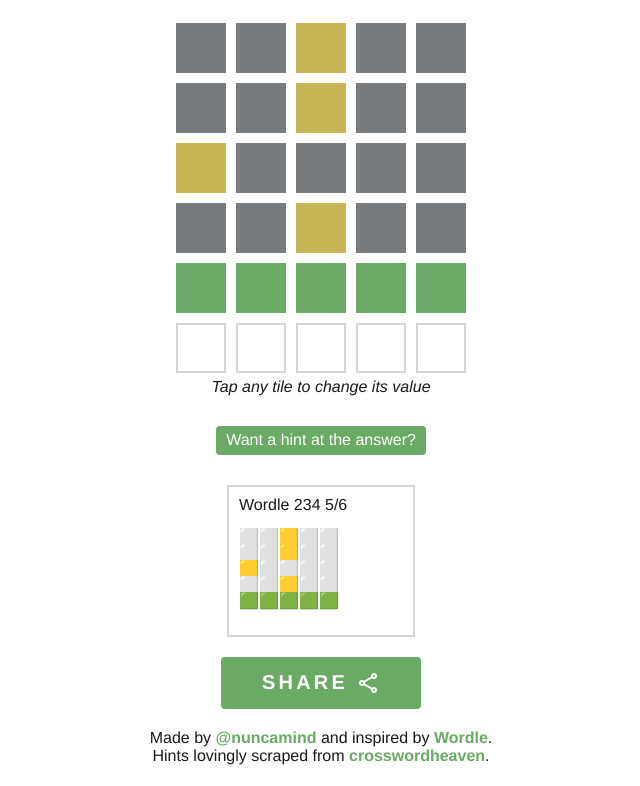
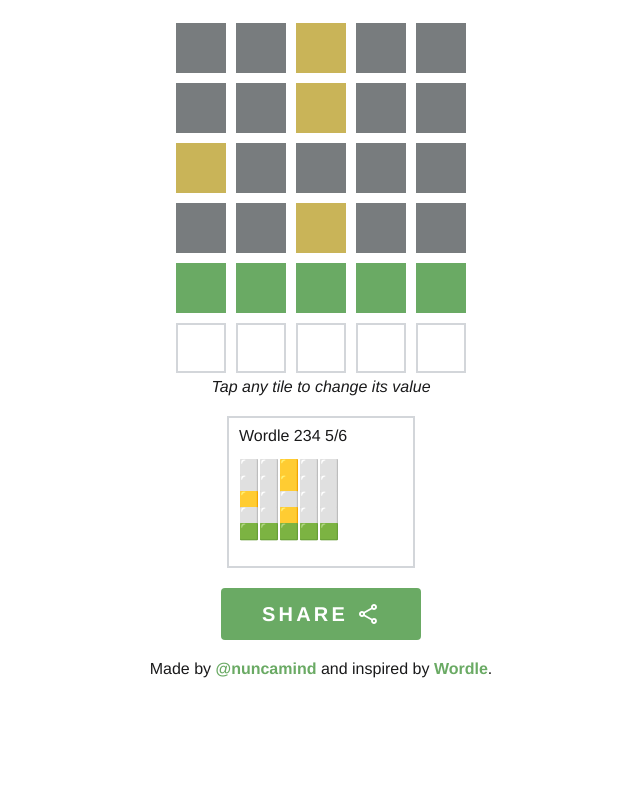
Before and after one commit to dtschust/fraudle, a React (Create React App) app: page / in a window 1280 px wide. Shown: the part 272-1058 px from the top of the page, without its empty margins (319-959 px from the left). After the commit the page ends 971 px from the top, so only its background shows below. Built offline with nearby package versions, Linux system fonts and the light colour scheme.

Commit message:
remove hints

```diff
--- a/src/components/App.tsx
+++ b/src/components/App.tsx
@@ -1,7 +1,6 @@
 import React, { useState, useEffect } from 'react';
 import './App.css';
 import ControlPanel from './Control-Panel';
-import Hint from './Hint';
 import Grid from './Grid';
 import Share from './Share';
 import { SquareValue, RowType, GridType } from '../types';
@@ -53,7 +52,6 @@ function App() {
 				setGrid={setGrid}
 			/>
 			<Grid grid={grid} changeSquare={changeSquare} numRowsToSolve={numRowsToSolve} />
-			<Hint key={gameNumber} gameNumber={gameNumber} />
 			<Share
 				darkMode={darkMode}
 				gameNumber={gameNumber}
@@ -61,13 +59,8 @@ function App() {
 				grid={grid}
 			/>
 			<div className="about">
-				<div>
 				Made by{' '}
-					<a
-						rel="noopener noreferrer"
-						target="_blank"
-						href="https://twitter.com/nuncamind"
-					>
+				<a rel="noopener noreferrer" target="_blank" href="https://twitter.com/nuncamind">
 					@nuncamind
 				</a>{' '}
 				and inspired by{' '}
@@ -80,18 +73,6 @@ function App() {
 				</a>
 				.
 			</div>
-				<div>
-					Hints lovingly scraped from{' '}
-					<a
-						rel="noopener noreferrer"
-						target="_blank"
-						href="https://crosswordheaven.com/"
-					>
-						crosswordheaven
-					</a>
-					.
-				</div>
-			</div>
 		</div>
 	);
 }
--- a/src/components/Hint.tsx
+++ /dev/null
@@ -1,75 +0,0 @@
-import React, { useState } from 'react';
-import answers from '../util/answers';
-import clues from '../util/clues';
-
-type HintProps = {
-	gameNumber: number;
-};
-
-function Hint(props: HintProps) {
-	const [numHints, setNumHints] = useState(0);
-	const { gameNumber } = props;
-
-	const hints = [];
-
-	if (numHints >= 1) {
-		hints.push(
-			<div>
-				Hint #1: <span style={{ fontWeight: 'bold' }}>{clues[gameNumber]}</span>
-			</div>
-		);
-	}
-
-	if (numHints >= 2) {
-		hints.push(
-			<div>
-				Hint #2:{' '}
-				<span style={{ fontWeight: 'bold' }}>
-					Rhymes with abomina{answers[gameNumber]}.
-				</span>
-			</div>
-		);
-	}
-
-	if (numHints >= 3) {
-		hints.push(
-			<div>
-				Hint #3: The answer is{' '}
-				<span style={{ fontWeight: 'bold' }}>{answers[gameNumber]}</span>.
-			</div>
-		);
-	}
-
-	let button;
-	if (numHints === 0) {
-		button = (
-			<button
-				onClick={() => {
-					setNumHints(numHints + 1);
-				}}
-			>
-				Want a hint at the answer?
-			</button>
-		);
-	} else if (numHints < 3) {
-		button = (
-			<button
-				onClick={() => {
-					setNumHints(numHints + 1);
-				}}
-			>
-				Want another hint?
-			</button>
-		);
-	}
-	return (
-		<div className="hint">
-			{hints.map((hint, i) => (
-				<React.Fragment key={i}>{hint}</React.Fragment>
-			))}
-			{button}
-		</div>
-	);
-}
-
-export default Hint;
```
Lines whose indentation alone changed are shown as unchanged.
